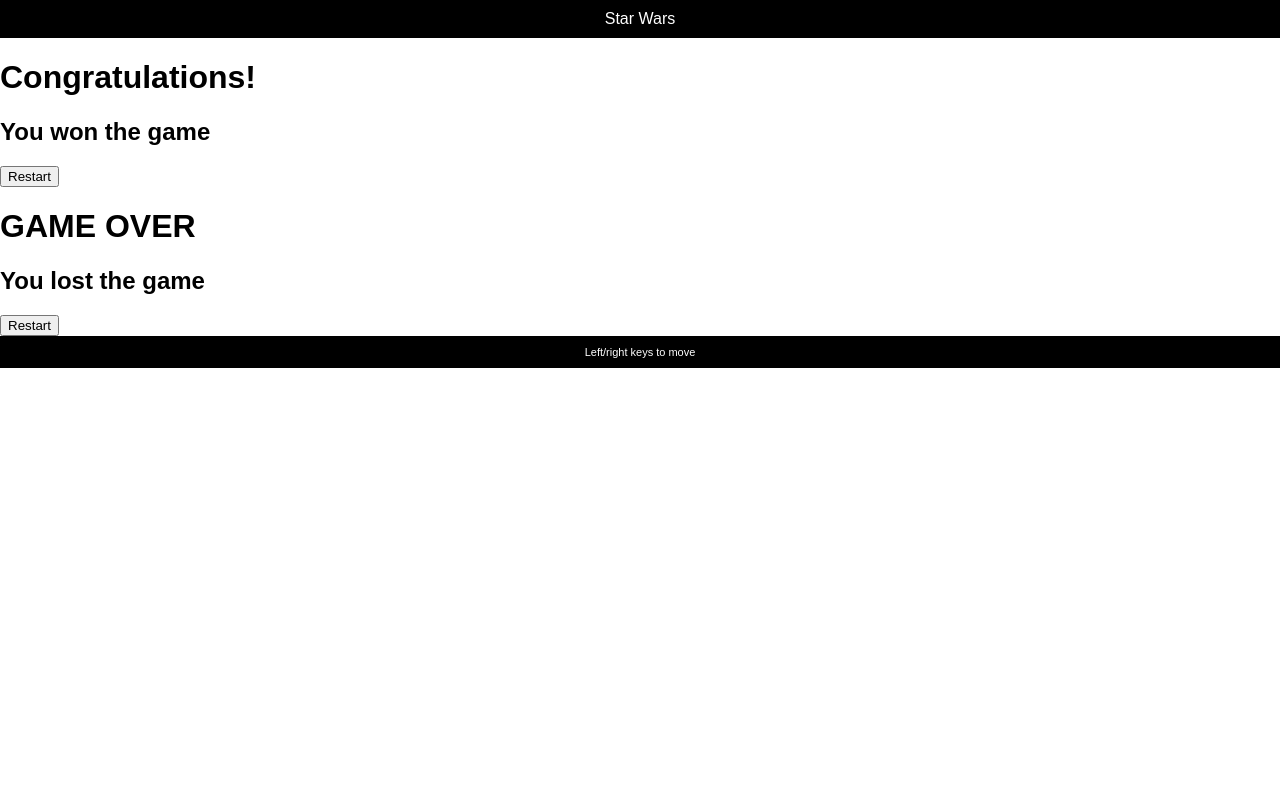
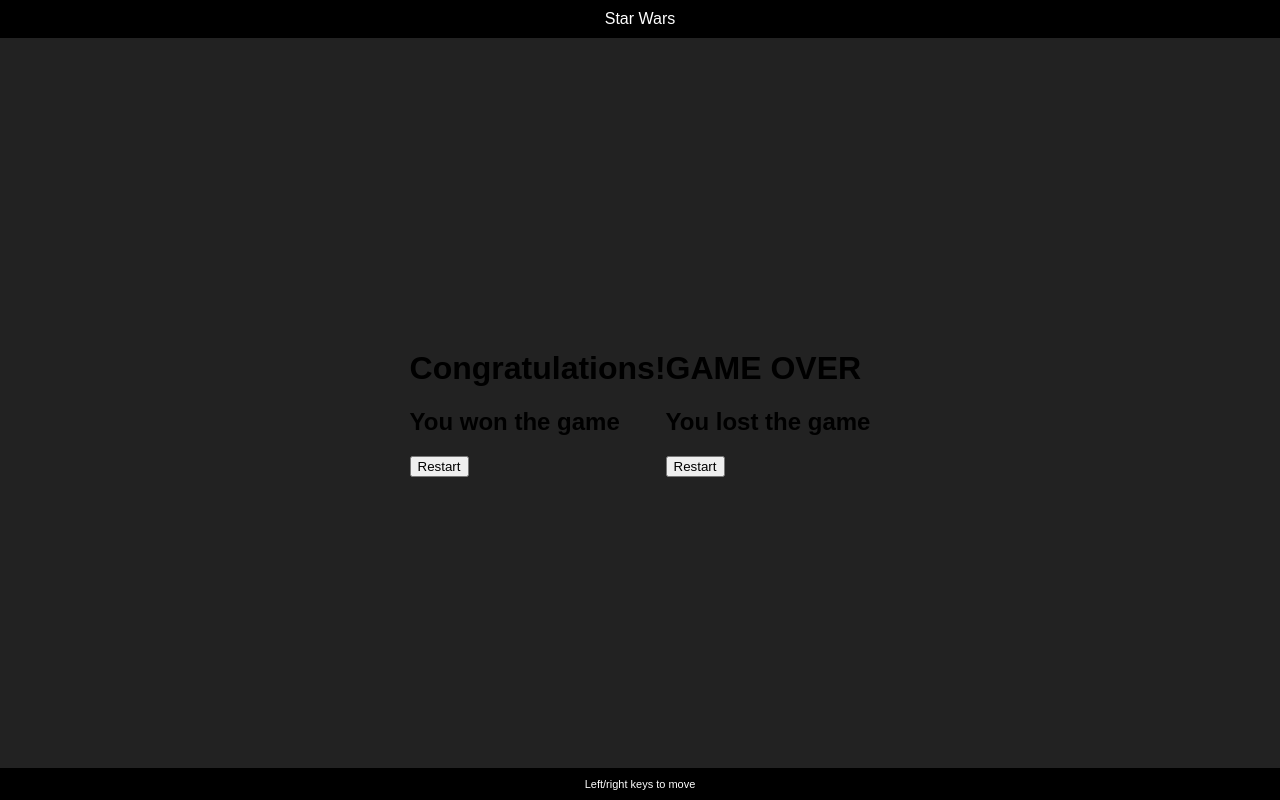
Before and after one commit to Fasica37/starwars, a plain HTML site: page index.html in a window 1280 px wide. Drawn offline with Linux system fonts and the light colour scheme.

Commit message:
styles improvement

```diff
--- a/css/style.css
+++ b/css/style.css
@@ -26,3 +26,10 @@
     background: black;
     color: white;
   }
+  .game-wrapper {
+    flex: 1;
+    display: flex;
+    justify-content: center;
+    align-items: center;
+    background: #222;
+  }
```
